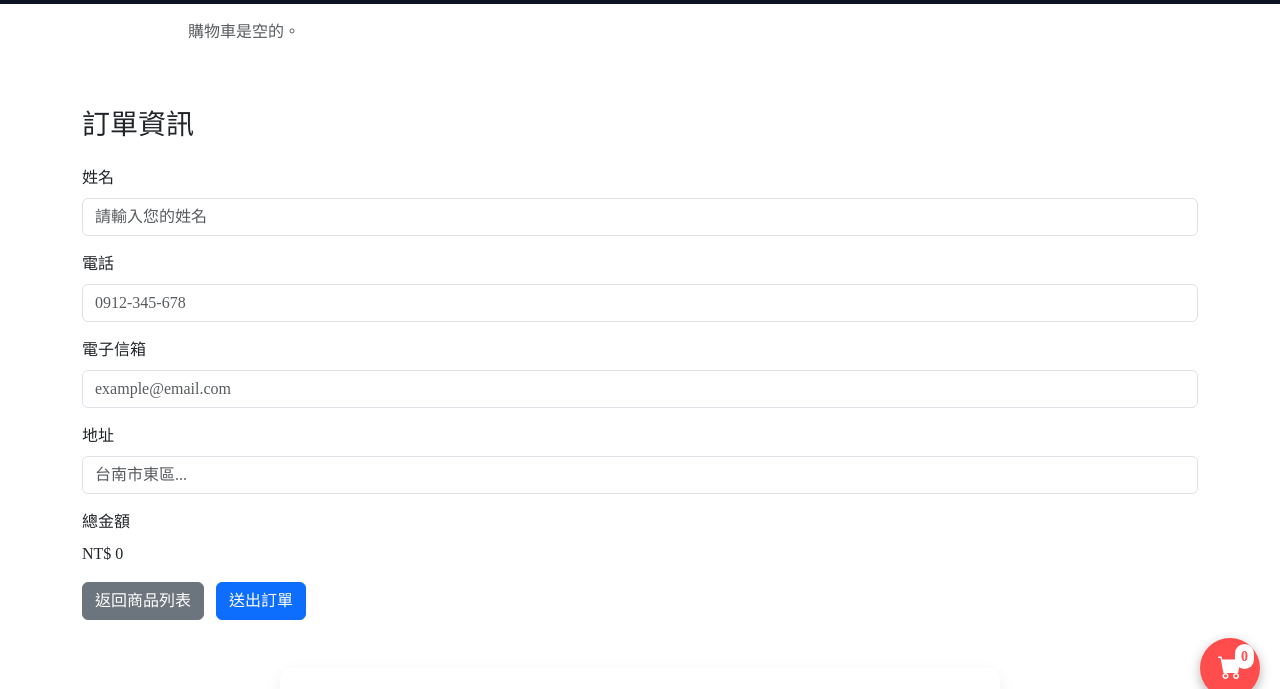
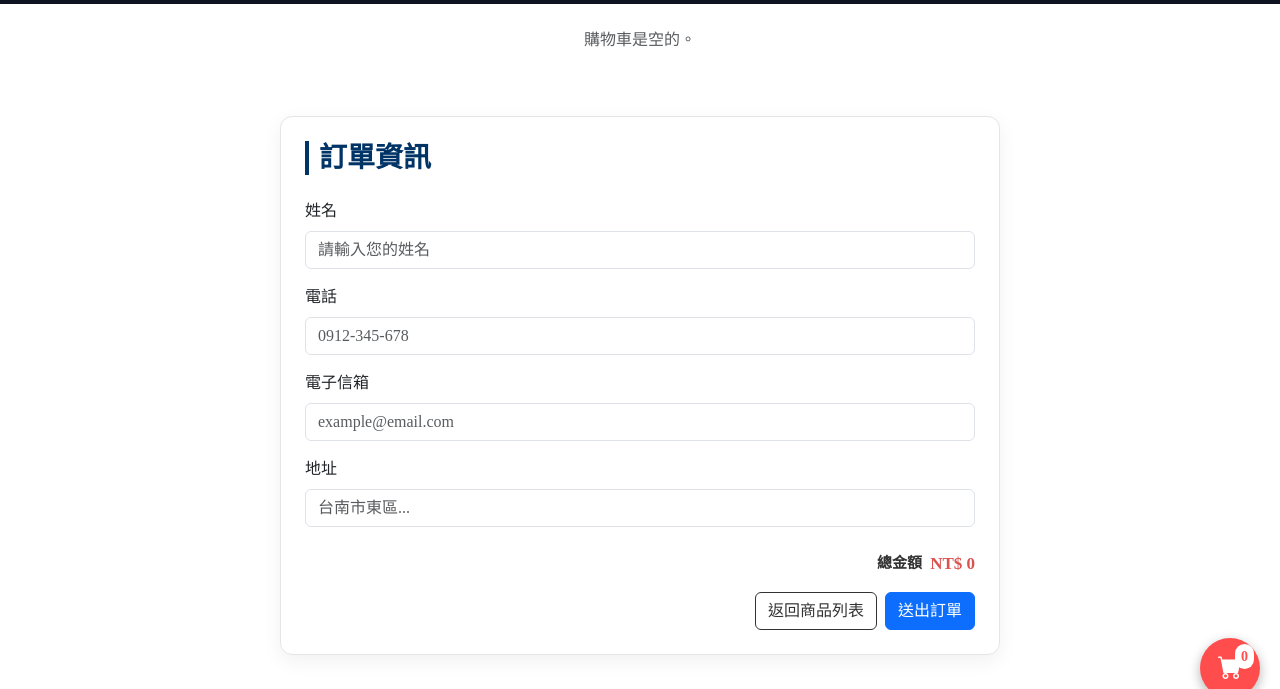
Before and after one commit to Hannah630/Espresso, a plain HTML site: page checkout.html in a window 1280 px wide. Shown: the part 82-771 px from the top of the page. Drawn offline with nearby package versions, Linux system fonts and the light colour scheme.

Commit message:
調整樣式

```diff
--- a/checkout.html
+++ b/checkout.html
@@ -1,67 +1,33 @@
 <!DOCTYPE html>
 <html lang="zh-Hant">
+
 <head>
   <meta charset="UTF-8" />
   <meta name="viewport" content="width=device-width, initial-scale=1.0" />
   <title>購物車結帳</title>
   <link rel="stylesheet" href="css/all.css" />
-    <link
-      href="https://cdn.jsdelivr.net/npm/bootstrap@5.3.2/dist/css/bootstrap.min.css"
-      rel="stylesheet"
-    />
-    <link
-      href="https://fonts.googleapis.com/css2?family=Anton&display=swap"
-      rel="stylesheet"
-    />
-    <link
-      rel="stylesheet"
-      href="https://cdn.jsdelivr.net/npm/bootstrap-icons@1.10.5/font/bootstrap-icons.css"
-    />
+  <link href="https://cdn.jsdelivr.net/npm/bootstrap@5.3.2/dist/css/bootstrap.min.css" rel="stylesheet" />
+  <link href="https://fonts.googleapis.com/css2?family=Anton&display=swap" rel="stylesheet" />
+  <link rel="stylesheet" href="https://cdn.jsdelivr.net/npm/bootstrap-icons@1.10.5/font/bootstrap-icons.css" />
   <link rel="preconnect" href="https://fonts.googleapis.com" />
   <link rel="preconnect" href="https://fonts.gstatic.com" crossorigin />
-    <link
-      href="https://fonts.googleapis.com/css2?family=Noto+Serif+TC:wght@400;700&display=swap"
-      rel="stylesheet"
-    />
-    <link
-      href="https://cdn.jsdelivr.net/npm/aos@2.3.4/dist/aos.css"
-      rel="stylesheet"
-    />
-    <link rel="preconnect" href="https://fonts.googleapis.com" />
-    <link rel="preconnect" href="https://fonts.gstatic.com" crossorigin />
-    <link
-      href="https://fonts.googleapis.com/css2?family=Sigmar+One&display=swap"
-      rel="stylesheet"
-    />
+  <link href="https://fonts.googleapis.com/css2?family=Noto+Serif+TC:wght@400;700&display=swap" rel="stylesheet" />
+  <link href="https://cdn.jsdelivr.net/npm/aos@2.3.4/dist/aos.css" rel="stylesheet" />
+  <link href="https://fonts.googleapis.com/css2?family=Sigmar+One&display=swap" rel="stylesheet" />
 </head>
+
 <body>
-    <nav
-      class="navbar navbar-expand-lg navbar-dark px-3"
-      style="background-color: #0d1321"
-    >
-      <a
-        class="navbar-brand position-relative"
-        href="index.html"
-        style="overflow: visible"
-      >
-        <img
-          src="pic/logo.svg"
-          alt="logo"
-          style="
+  <nav class="navbar navbar-expand-lg navbar-dark px-3" style="background-color: #0d1321">
+    <a class="navbar-brand position-relative" href="index.html" style="overflow: visible">
+      <img src="pic/logo.svg" alt="logo" style="
             height: 60px;
             margin-right: 10px;
             transform: scale(1.2);
             transform-origin: left center;
-          "
-        />
+          " />
       佑奕設計
     </a>
-      <button
-        class="navbar-toggler"
-        type="button"
-        data-bs-toggle="collapse"
-        data-bs-target="#navbarNav"
-      >
+    <button class="navbar-toggler" type="button" data-bs-toggle="collapse" data-bs-target="#navbarNav">
       <span class="navbar-toggler-icon"></span>
     </button>
 
@@ -83,70 +49,55 @@
     </div>
   </nav>
 
-    <!-- 訂單列表區 -->
-    <div id="cart-items" class="my-3 mx-5"></div>
+  <div class="container my-4">
+    <div id="cart-items"></div>
+  </div>
 
-    <form id="checkout-form" class="container my-5">
+  <!-- 訂單資訊卡片 -->
+  <div class="container my-5 d-flex justify-content-center">
+    <div class="order-card p-4 w-100">
+
+      <!-- 只有這裡才是 form！ -->
+      <form id="checkout-form">
+
         <h3 class="mb-4">訂單資訊</h3>
 
         <div class="mb-3">
           <label for="name" class="form-label">姓名</label>
-        <input
-          type="text"
-          id="name"
-          class="form-control"
-          placeholder="請輸入您的姓名"
-          required
-        />
+          <input type="text" id="name" class="form-control" placeholder="請輸入您的姓名" required />
         </div>
 
         <div class="mb-3">
           <label for="phone" class="form-label">電話</label>
-        <input
-          type="tel"
-          id="phone"
-          class="form-control"
-          placeholder="0912-345-678"
-          required
-        />
+          <input type="tel" id="phone" class="form-control" placeholder="0912-345-678" required />
         </div>
 
         <div class="mb-3">
           <label for="email" class="form-label">電子信箱</label>
-        <input
-          type="email"
-          id="email"
-          class="form-control"
-          placeholder="example@email.com"
-          required
-        />
+          <input type="email" id="email" class="form-control" placeholder="example@email.com" required />
         </div>
 
         <div class="mb-3">
           <label for="address" class="form-label">地址</label>
-        <input
-          type="text"
-          id="address"
-          class="form-control"
-          placeholder="台南市東區..."
-          required
-        />
+          <input type="text" id="address" class="form-control" placeholder="台南市東區..." required />
         </div>
 
-      <!-- 顯示購物車總金額 -->
-      <div class="mb-3">
-        <label class="form-label">總金額</label>
-        <p>NT$ <span id="cart-total">0</span></p>
+        <div class="d-flex justify-content-end align-items-center mt-4">
+          <span class="total-label me-2">總金額</span>
+          <span class="total-price">NT$ <span id="cart-total">0</span></span>
         </div>
-      <button
-        type="button"
-        class="btn btn-secondary me-2"
-        onclick="window.location.href='index.html'"
-      >
+
+        <!-- 按鈕放下一行 -->
+        <div class="d-flex justify-content-end mt-3">
+          <button type="button" class="btn btn-outline-dark-custom me-2" onclick="window.location.href='index.html'">
             返回商品列表
           </button>
           <button type="submit" class="btn btn-primary">送出訂單</button>
+        </div>
+
       </form>
+    </div>
+  </div>
 
   <!-- 懸浮購物車圖示 -->
   <div class="floating-cart" onclick="goToCart()">
@@ -164,13 +115,11 @@
         <!-- 隱私權政策 -->
         <div class="accordion-item">
           <h2 class="accordion-header" id="privacyHeading">
-          <button class="accordion-button" type="button" data-bs-toggle="collapse"
-            data-bs-target="#privacyCollapse">
+            <button class="accordion-button" type="button" data-bs-toggle="collapse" data-bs-target="#privacyCollapse">
               隱私權政策
             </button>
           </h2>
-        <div id="privacyCollapse" class="accordion-collapse collapse show"
-          data-bs-parent="#policyAccordion">
+          <div id="privacyCollapse" class="accordion-collapse collapse show" data-bs-parent="#policyAccordion">
             <div class="accordion-body">
               <p>本網站依據《個人資料保護法》保護您的個人資料，僅於訂單處理、出貨、付款驗證與客服目的使用。</p>
               <p>我們不會出售或提供您的資料給無關第三方。所有金流交易皆由藍新金流（NewebPay）安全處理。</p>
@@ -186,8 +135,7 @@
               會員服務條款
             </button>
           </h2>
-        <div id="termsCollapse" class="accordion-collapse collapse"
-          data-bs-parent="#policyAccordion">
+          <div id="termsCollapse" class="accordion-collapse collapse" data-bs-parent="#policyAccordion">
             <div class="accordion-body">
               <p>下單時請提供正確且完整的資料；如因資料不實導致配送問題，本網站不負相關責任。</p>
               <p>訂單於付款完成後成立，如遇系統錯誤或庫存不足，本網站保有取消訂單之權利並協助退款。</p>
@@ -204,8 +152,7 @@
               消費者權益
             </button>
           </h2>
-        <div id="consumerCollapse" class="accordion-collapse collapse"
-          data-bs-parent="#policyAccordion">
+          <div id="consumerCollapse" class="accordion-collapse collapse" data-bs-parent="#policyAccordion">
             <div class="accordion-body">
               <p>依《消費者保護法》，台灣消費者享有七天鑑賞期（非試用期）。</p>
               <p>商品須保持全新未使用、包裝完整。部分商品（如個人衛生商品、客製化商品）不適用鑑賞期。</p>
@@ -221,8 +168,7 @@
               退換貨政策
             </button>
           </h2>
-        <div id="refundCollapse" class="accordion-collapse collapse"
-          data-bs-parent="#policyAccordion">
+          <div id="refundCollapse" class="accordion-collapse collapse" data-bs-parent="#policyAccordion">
             <div class="accordion-body">
               <p>您可在收到商品七天內提出退貨申請，商品須保持完整未損壞。</p>
               <p>如為瑕疵或寄錯商品，我們將負擔運費並協助換貨或退款。</p>
@@ -248,16 +194,10 @@
           <div class="footer-contact text-light">
             <p><i class="bi bi-person-fill me-2"></i>姓名：林奕全</p>
             <p>
-                <i class="bi bi-telephone-fill me-2"></i>電話：<span
-                  style="font-weight: 500"
-                  >0968-365-510</span
-                >
+              <i class="bi bi-telephone-fill me-2"></i>電話：<span style="font-weight: 500">0968-365-510</span>
             </p>
             <p>
-                <i class="bi bi-chat-dots-fill me-2"></i>LINE ID：<span
-                  style="font-weight: 500"
-                  >@899lielt</span
-                >
+              <i class="bi bi-chat-dots-fill me-2"></i>LINE ID：<span style="font-weight: 500">@899lielt</span>
             </p>
             <p><i class="bi bi-geo-alt-fill me-2"></i>地址：彰化縣埔心鄉</p>
           </div>
@@ -278,4 +218,5 @@
   <script src="https://cdn.jsdelivr.net/npm/@popperjs/core@2.11.8/dist/umd/popper.min.js"></script>
   <script src="https://cdn.jsdelivr.net/npm/bootstrap@5.3.2/dist/js/bootstrap.min.js"></script>
 </body>
+
 </html>
--- a/stylesheet/index.scss
+++ b/stylesheet/index.scss
@@ -421,42 +421,41 @@ button:active {
   white-space: normal;
   word-break: break-word;
 }
-
-/* ===== Cart Items ===== */
+/* ===== Cart Items（單欄置中 + 卡片排列） ===== */
 #cart-items {
-  max-width: 800px;
-  margin: 0 auto;
-  display: grid;
-  grid-template-columns: repeat(auto-fill, minmax(280px, 1fr));
-  gap: 16px;
+  max-width: 720px; /* 跟 policy-card / checkout form 對齊 */
+  margin: 20px auto;
+  display: flex;
+  flex-direction: column;
+  gap: 20px;
 }
 
 .cart-item {
-  border: 1px solid #ddd;
-  border-radius: 8px;
-  padding: 12px;
-  background: #fff;
-  font-size: 15px;
-  box-shadow: 0 2px 5px rgba(0, 0, 0, 0.05);
-  max-width: 700px;
-  margin: 0 auto;
+  background: #ffffff;
+  border-radius: 12px;
+  padding: 16px 20px;
+  box-shadow: 0px 6px 20px rgba(0, 0, 0, 0.06);
+  border: 1px solid #e5e5e5;
+  width: 100%;
 }
 
 .cart-item .price {
-  color: #666;
-  margin-bottom: 8px;
-  font-size: 14px;
+  color: #444;
+  margin-bottom: 10px;
+  font-size: 15px;
 }
 
 .cart-item button {
   font-size: 14px;
   padding: 4px 10px;
 }
+
+
 .policy-card {
   background: #ffffff;
   border-radius: 12px;
   box-shadow: 0px 6px 20px rgba(0, 0, 0, 0.06);
-  max-width: 720px; /* 👈 跟訂單資訊寬度對齊 */
+  max-width: 720px;
   margin: 0 auto;
 }
 
@@ -481,3 +480,43 @@ button:active {
   line-height: 1.7;
   color: #444;
 }
+.total-price {
+  font-size: 17px;
+  font-weight: 600;
+  color: #d9534f;
+}
+/* ===== 訂單資訊卡片 ===== */
+.order-card {
+  background: #ffffff;
+  border-radius: 12px;
+  padding: 30px;
+  box-shadow: 0px 6px 20px rgba(0,0,0,0.06);
+  max-width: 720px; /* 與購物須知一致 */
+  border: 1px solid #e5e5e5;
+  margin: 0 auto;
+}
+
+.order-card h3 {
+  border-left: 4px solid #003366;
+  padding-left: 10px;
+  color: #003366;
+  font-weight: 600;
+}
+.total-label {
+  font-size: 15px;
+  font-weight: 600;
+  color: #333;
+  margin-right: 4px;
+}
+.btn-outline-dark-custom {
+  border: 1px solid #333 !important;
+  background-color: #fff !important;
+  color: #333 !important;
+  font-weight: 500;
+  transition: 0.2s;
+}
+
+.btn-outline-dark-custom:hover {
+  background-color: #333 !important;
+  color: #fff !important;
+}
```
Also changed, not shown: css/all.css, css/index.css. Lines whose indentation alone changed are shown as unchanged.
